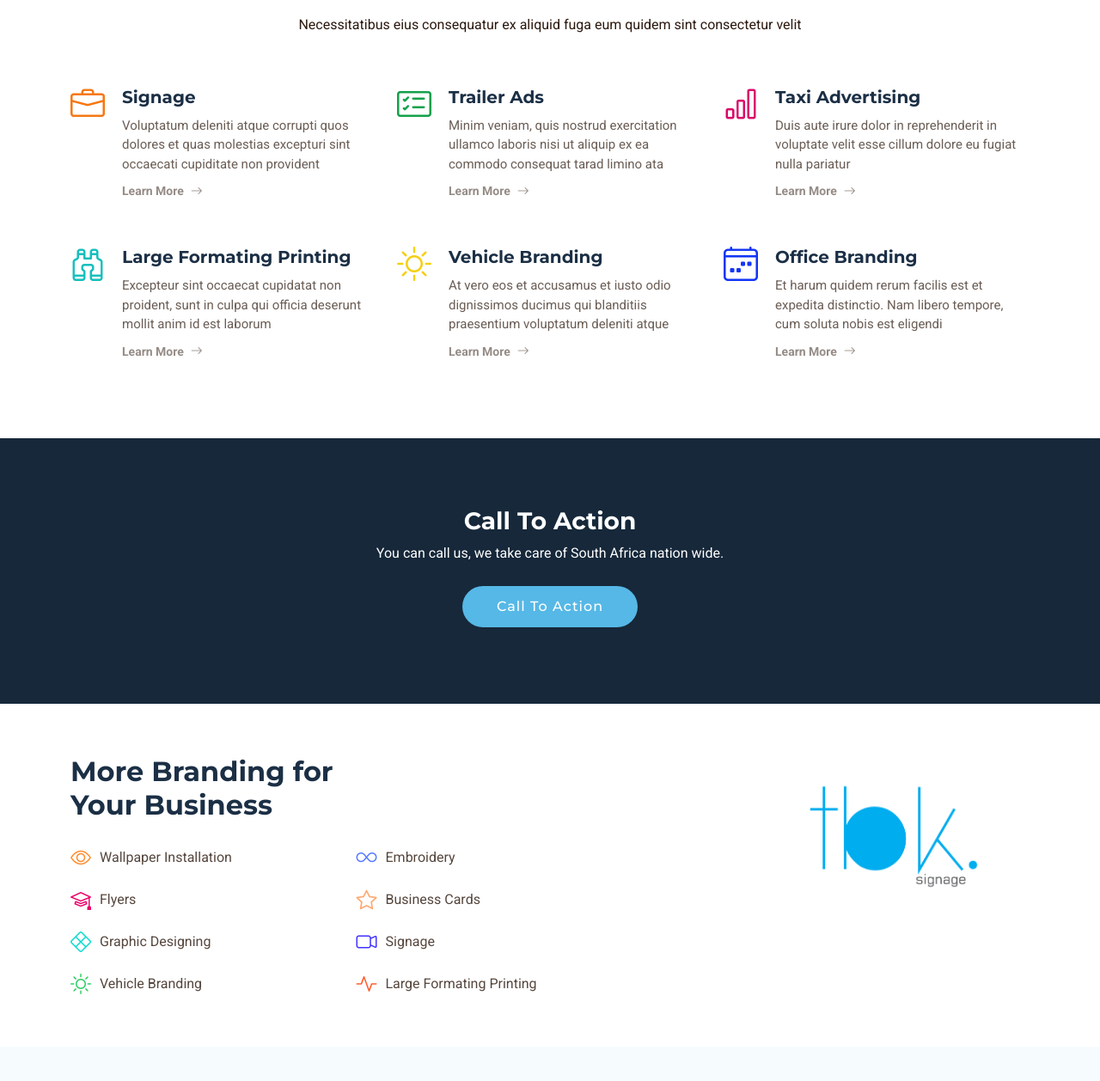
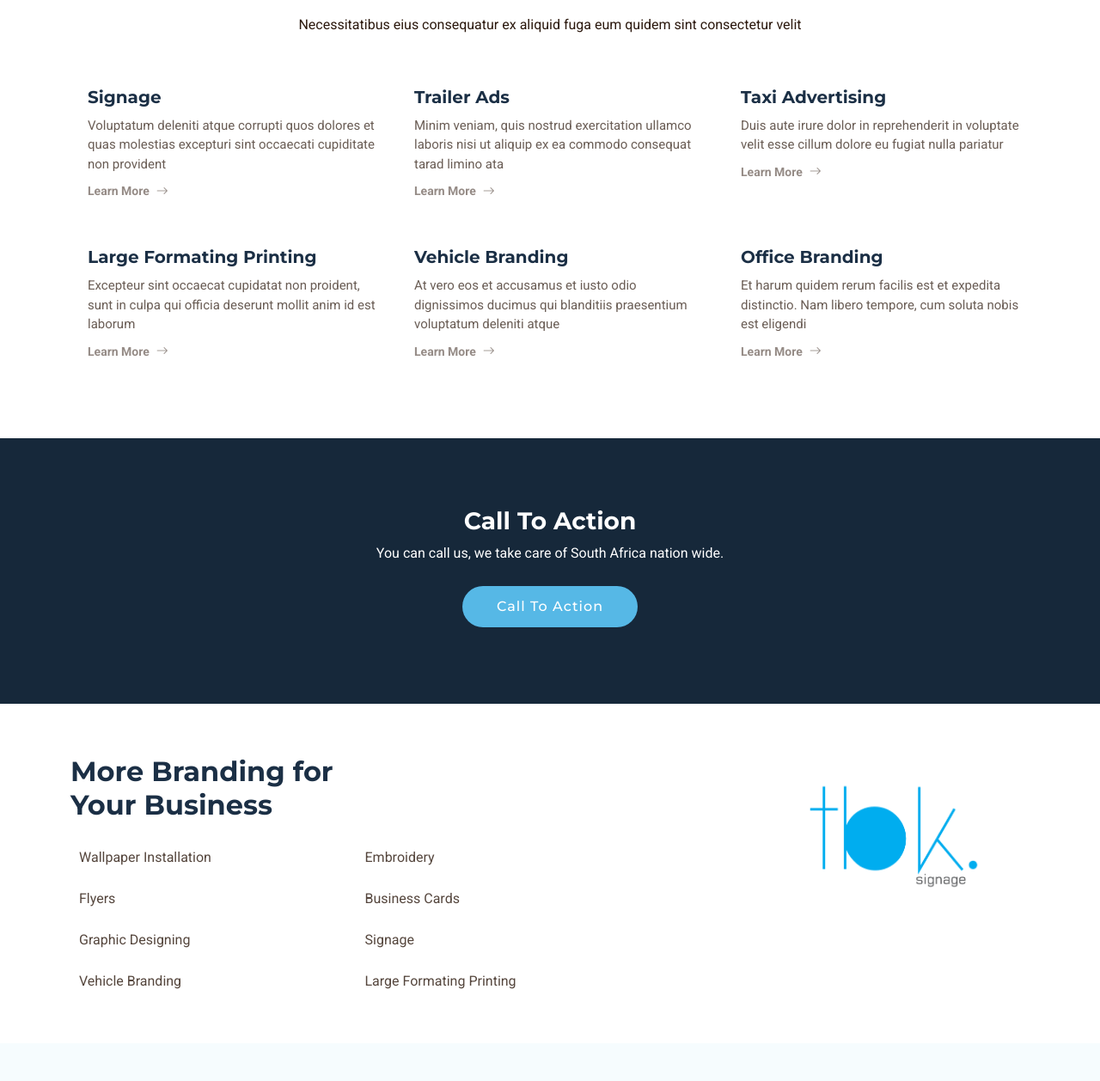
Before and after one commit to brianshongwe/tbk-signage, a plain HTML site: page index.html in a window 1280 px wide. Shown: the part 1651-2909 px from the top of the page at 86% size. Drawn offline with Linux system fonts and the light colour scheme.

Commit message:
removed links

```diff
--- a/index.html
+++ b/index.html
@@ -181,7 +181,7 @@
         <div class="row gy-4">
 
           <div class="col-lg-4 col-md-6 service-item d-flex" data-aos="fade-up" data-aos-delay="100">
-            <div class="icon flex-shrink-0"><i class="bi bi-briefcase" style="color: #f57813;"></i></div>
+            <div class="icon flex-shrink-0"><i style="color: #f57813;"></i></div>
             <div>
               <h4 class="title">Signage</h4>
               <p class="description">Voluptatum deleniti atque corrupti quos dolores et quas molestias excepturi sint occaecati cupiditate non provident</p>
@@ -191,7 +191,7 @@
           <!-- End Service Item -->
 
           <div class="col-lg-4 col-md-6 service-item d-flex" data-aos="fade-up" data-aos-delay="200">
-            <div class="icon flex-shrink-0"><i class="bi bi-card-checklist" style="color: #15a04a;"></i></div>
+            <div class="icon flex-shrink-0"><i style="color: #15a04a;"></i></div>
             <div>
               <h4 class="title">Trailer Ads</h4>
               <p class="description">Minim veniam, quis nostrud exercitation ullamco laboris nisi ut aliquip ex ea commodo consequat tarad limino ata</p>
@@ -200,7 +200,7 @@
           </div><!-- End Service Item -->
 
           <div class="col-lg-4 col-md-6 service-item d-flex" data-aos="fade-up" data-aos-delay="300">
-            <div class="icon flex-shrink-0"><i class="bi bi-bar-chart" style="color: #d90769;"></i></div>
+            <div class="icon flex-shrink-0"><i style="color: #d90769;"></i></div>
             <div>
               <h4 class="title">Taxi Advertising</h4>
               <p class="description">Duis aute irure dolor in reprehenderit in voluptate velit esse cillum dolore eu fugiat nulla pariatur</p>
@@ -209,7 +209,7 @@
           </div><!-- End Service Item -->
 
           <div class="col-lg-4 col-md-6 service-item d-flex" data-aos="fade-up" data-aos-delay="400">
-            <div class="icon flex-shrink-0"><i class="bi bi-binoculars" style="color: #15bfbc;"></i></div>
+            <div class="icon flex-shrink-0"><i style="color: #15bfbc;"></i></div>
             <div>
               <h4 class="title">Large Formating Printing</h4>
               <p class="description">Excepteur sint occaecat cupidatat non proident, sunt in culpa qui officia deserunt mollit anim id est laborum</p>
@@ -218,7 +218,7 @@
           </div><!-- End Service Item -->
 
           <div class="col-lg-4 col-md-6 service-item d-flex" data-aos="fade-up" data-aos-delay="500">
-            <div class="icon flex-shrink-0"><i class="bi bi-brightness-high" style="color: #f5cf13;"></i></div>
+            <div class="icon flex-shrink-0"><i style="color: #f5cf13;"></i></div>
             <div>
               <h4 class="title">Vehicle Branding</h4>
               <p class="description">At vero eos et accusamus et iusto odio dignissimos ducimus qui blanditiis praesentium voluptatum deleniti atque</p>
@@ -227,7 +227,7 @@
           </div><!-- End Service Item -->
 
           <div class="col-lg-4 col-md-6 service-item d-flex" data-aos="fade-up" data-aos-delay="600">
-            <div class="icon flex-shrink-0"><i class="bi bi-calendar4-week" style="color: #1335f5;"></i></div>
+            <div class="icon flex-shrink-0"><i style="color: #1335f5;"></i></div>
             <div>
               <h4 class="title">Office Branding</h4>
               <p class="description">Et harum quidem rerum facilis est et expedita distinctio. Nam libero tempore, cum soluta nobis est eligendi</p>
@@ -273,56 +273,56 @@
 
               <div class="col-md-6">
                 <div class="icon-list d-flex">
-                  <i class="bi bi-eye" style="color: #ff8b2c;"></i>
+                  <i style="color: #ff8b2c;"></i>
                   <span>Wallpaper Installation</span>
                 </div>
               </div><!-- End Icon List Item-->
 
               <div class="col-md-6">
                 <div class="icon-list d-flex">
-                  <i class="bi bi-infinity" style="color: #5578ff;"></i>
+                  <i style="color: #5578ff;"></i>
                   <span>Embroidery</span>
                 </div>
               </div><!-- End Icon List Item-->
 
               <div class="col-md-6">
                 <div class="icon-list d-flex">
-                  <i class="bi bi-mortarboard" style="color: #e80368;"></i>
+                  <i style="color: #e80368;"></i>
                   <span>Flyers</span>
                 </div>
               </div><!-- End Icon List Item-->
 
               <div class="col-md-6">
                 <div class="icon-list d-flex">
-                  <i class="bi bi-star" style="color: #ffa76e;"></i>
+                  <i style="color: #ffa76e;"></i>
                   <span>Business Cards</span>
                 </div>
               </div><!-- End Icon List Item-->
 
               <div class="col-md-6">
                 <div class="icon-list d-flex">
-                  <i class="bi bi-x-diamond" style="color: #11dbcf;"></i>
+                  <i style="color: #11dbcf;"></i>
                   <span>Graphic Designing</span>
                 </div>
               </div><!-- End Icon List Item-->
 
               <div class="col-md-6">
                 <div class="icon-list d-flex">
-                  <i class="bi bi-camera-video" style="color: #4233ff;"></i>
+                  <i style="color: #4233ff;"></i>
                   <span>Signage</span>
                 </div>
               </div><!-- End Icon List Item-->
 
               <div class="col-md-6">
                 <div class="icon-list d-flex">
-                  <i class="bi bi-brightness-high" style="color: #29cc61;"></i>
+                  <i style="color: #29cc61;"></i>
                   <span>Vehicle Branding</span>
                 </div>
               </div><!-- End Icon List Item-->
 
               <div class="col-md-6">
                 <div class="icon-list d-flex">
-                  <i class="bi bi-activity" style="color: #ff5828;"></i>
+                  <i style="color: #ff5828;"></i>
                   <span>Large Formating Printing</span>
                 </div>
               </div><!-- End Icon List Item-->
```
